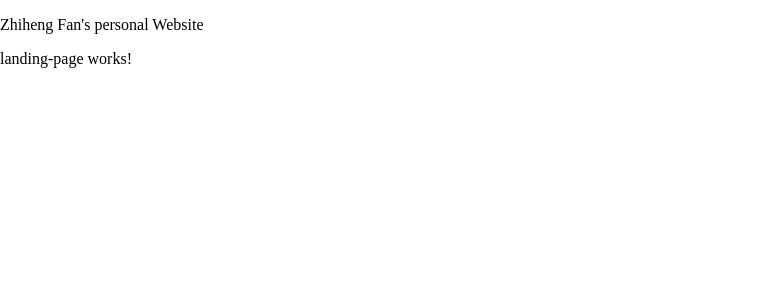
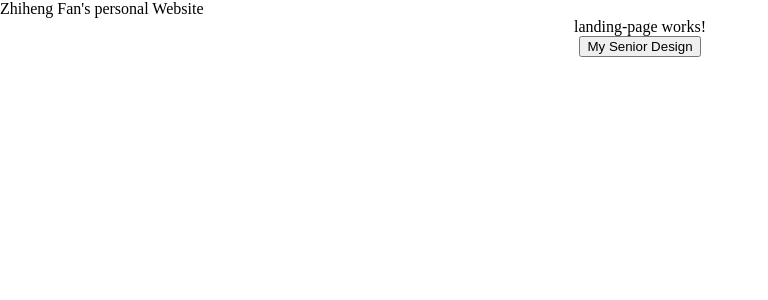
Before and after one commit to FanZhiheng/Mywebsite, an Angular app: page /landingpage in a window 1280 px wide. Shown: the top 300 px of the page, without its empty margins (0-768 px from the left). Built offline with nearby package versions, Linux system fonts and the light colour scheme.

Commit message:
animation added

```diff
--- a/src/app/app-routing.module.ts
+++ b/src/app/app-routing.module.ts
@@ -1,10 +1,12 @@
 import { NgModule } from '@angular/core';
 import { Routes, RouterModule } from '@angular/router';
 import { LandingPageComponent } from './pages/landing-page/landing-page.component';
+import { SeniordesignPageComponent } from './pages/seniordesign-page/seniordesign-page.component'
 
 const routes: Routes = [
   {path: '', redirectTo: '/landingpage', pathMatch: 'full'},
   {path: 'landingpage', component: LandingPageComponent,data: { animation: 'isLeft'}},
+  {path: 'seniordesign', component: SeniordesignPageComponent, data: { animation: 'isRight'}},
 ];
 
 @NgModule({
--- a/src/app/app.component.html
+++ b/src/app/app.component.html
@@ -1,3 +1,7 @@
-<main class="content">
+<div>
+  <app-header></app-header>
+</div>
+
+<main [@routeAnimations]="prepareRoute(outlet)" class="content">
   <router-outlet #outlet="outlet"></router-outlet>
 </main>
--- a/src/app/app.component.ts
+++ b/src/app/app.component.ts
@@ -11,8 +11,6 @@ import { RouterOutlet } from '@angular/router';
   ]
 })
 export class AppComponent {
-  title = 'hello-world';
-
   prepareRoute(outlet: RouterOutlet) {
     return outlet && outlet.activatedRouteData && outlet.activatedRouteData['animation'];
   }
--- a/src/app/app.module.ts
+++ b/src/app/app.module.ts
@@ -5,12 +5,14 @@ import { AppRoutingModule } from './app-routing.module';
 import { AppComponent } from './app.component';
 import { HeaderComponent } from './components/header/header.component';
 import { LandingPageComponent } from './pages/landing-page/landing-page.component';
+import { SeniordesignPageComponent } from './pages/seniordesign-page/seniordesign-page.component';
 
 @NgModule({
   declarations: [
     AppComponent,
     HeaderComponent,
-    LandingPageComponent
+    LandingPageComponent,
+    SeniordesignPageComponent
   ],
   imports: [
     BrowserModule,
--- a/src/app/pages/landing-page/landing-page.component.html
+++ b/src/app/pages/landing-page/landing-page.component.html
@@ -1,4 +1,2 @@
-<div>
-    <app-header></app-header>
-</div>
 <p>landing-page works!</p>
+<button routerLink="/seniordesign">My Senior Design</button>
--- a/src/app/pages/landing-page/landing-page.component.ts
+++ b/src/app/pages/landing-page/landing-page.component.ts
@@ -1,9 +1,13 @@
 import { Component, OnInit } from '@angular/core';
+import { slider } from 'src/app/route-animations';
 
 @Component({
   selector: 'app-landing-page',
   templateUrl: './landing-page.component.html',
-  styleUrls: ['./landing-page.component.css']
+  styleUrls: ['./landing-page.component.css'],
+  animations: [
+    slider,
+  ]
 })
 export class LandingPageComponent implements OnInit {
 
--- /dev/null
+++ b/src/app/pages/seniordesign-page/seniordesign-page.component.html
@@ -0,0 +1,2 @@
+
+<p>seniordesign-page works!</p>
--- /dev/null
+++ b/src/app/pages/seniordesign-page/seniordesign-page.component.ts
@@ -0,0 +1,19 @@
+import { Component, OnInit } from '@angular/core';
+import { slider } from 'src/app/route-animations';
+
+@Component({
+  selector: 'app-seniordesign-page',
+  templateUrl: './seniordesign-page.component.html',
+  styleUrls: ['./seniordesign-page.component.css'],
+  animations: [
+    slider,
+  ]
+})
+export class SeniordesignPageComponent implements OnInit {
+
+  constructor() { }
+
+  ngOnInit() {
+  }
+
+}
--- a/src/styles.css
+++ b/src/styles.css
@@ -1,8 +1,22 @@
 /* You can add global styles to this file, and also import other style files */
-html, body {
+main, html, body {
     margin: 0;
     padding: 0;
     width:100%;
     height:100%;
     overflow:hidden;
 }
+
+main {
+    text-align: center;
+    position: relative;
+}
+
+html, body, header, footer, hgroup, nav, article, section, figure,
+figcaption, h1, h2, h3, ul, li, body, div, p, img {
+    margin: 0;
+    padding: 0;
+    font-size: 100%;
+    vertical-align: baseline;
+    border: 0;
+}
```
Also changed, not shown: src/app/pages/seniordesign-page/seniordesign-page.component.css (added), 1 other file (tests, documents, lock files or other folders).
